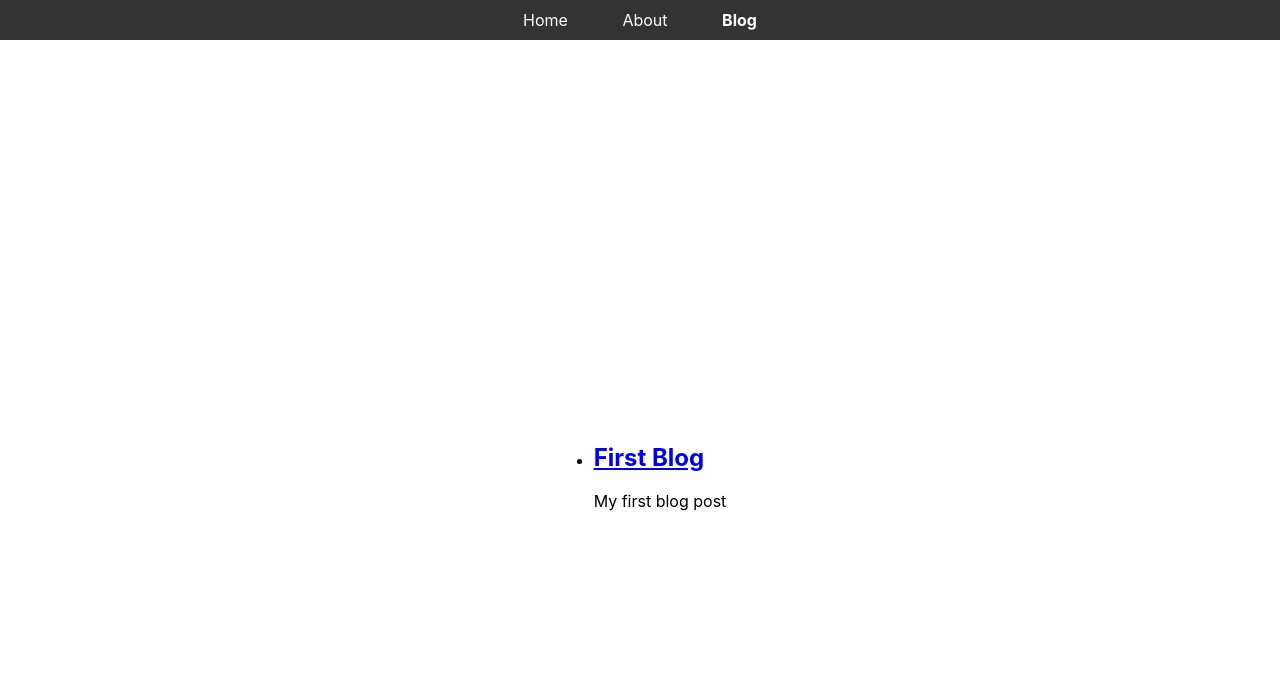
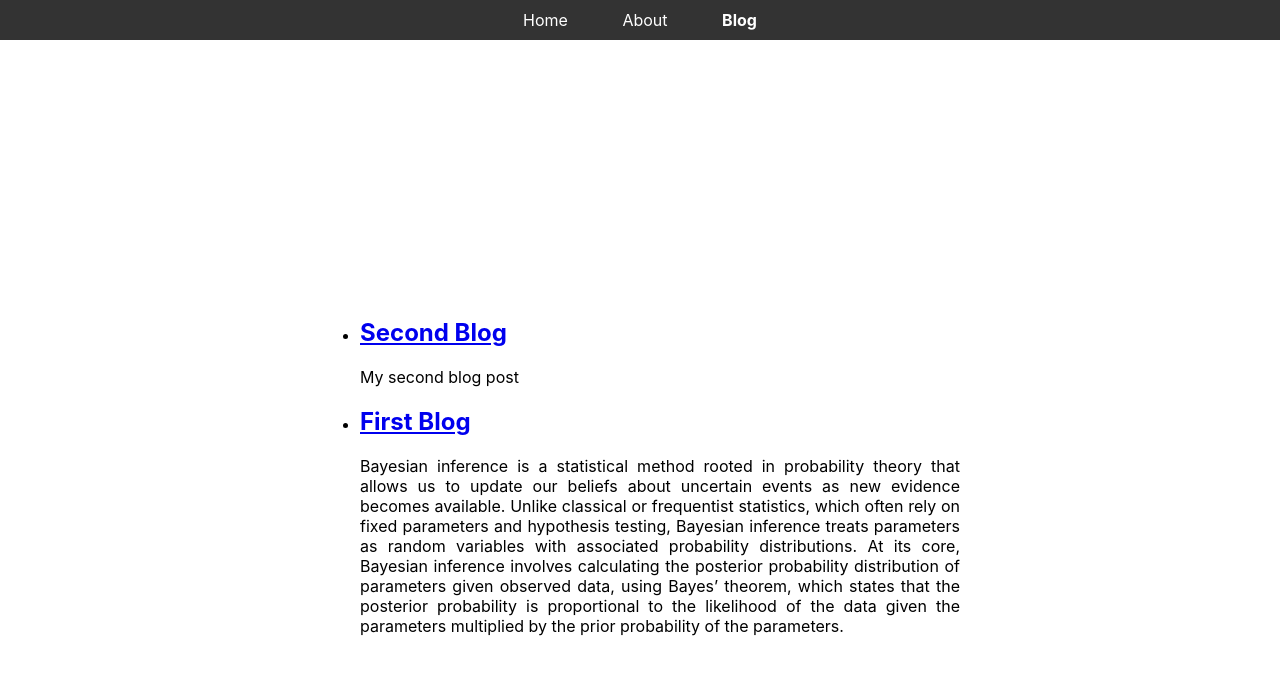
Before and after one commit to mark-hobbs/mark-hobbs.github.io, a Jekyll site: the page built from blog.html, in a window 1280 px wide. Shown: the top 675 px of the page. Built offline with Jekyll 4.4.1, drawn with Linux system fonts in a browser that asks for light colours.

Commit message:
Blog posts - column width 50% of screen width

```diff
--- /dev/null
+++ b/_posts/2024-03-03-first-blog.md
@@ -0,0 +1,12 @@
+---
+layout: post
+author: Mark Hobbs
+---
+
+Bayesian inference is a statistical method rooted in probability theory that allows us to update our beliefs about uncertain events as new evidence becomes available. Unlike classical or frequentist statistics, which often rely on fixed parameters and hypothesis testing, Bayesian inference treats parameters as random variables with associated probability distributions. At its core, Bayesian inference involves calculating the posterior probability distribution of parameters given observed data, using Bayes' theorem, which states that the posterior probability is proportional to the likelihood of the data given the parameters multiplied by the prior probability of the parameters.
+
+One of the key strengths of Bayesian inference is its ability to incorporate prior knowledge or beliefs into the analysis. This prior information can come from previous studies, expert opinion, or even subjective judgments. By combining prior knowledge with observed data, Bayesian inference provides a framework for making more informed and personalized decisions, particularly in situations with limited data or uncertainty.
+
+A central concept in Bayesian inference is the posterior distribution, which represents our updated beliefs about the parameters of interest after observing data. This distribution captures the uncertainty inherent in the estimation process, reflecting both the information contained in the data and the prior beliefs. The shape of the posterior distribution depends on the interplay between the likelihood function, which quantifies the compatibility between the observed data and the parameter values, and the prior distribution, which encodes our initial beliefs about the parameters.
+
+In practice, Bayesian inference often involves sampling from the posterior distribution using techniques such as Markov chain Monte Carlo (MCMC) or variational inference. These methods allow us to approximate the posterior distribution and obtain summaries such as point estimates, credible intervals, or posterior predictive distributions. Bayesian inference has applications across various fields, including machine learning, finance, biology, and epidemiology, where decision-making under uncertainty is common. Despite its computational challenges and the subjective nature of prior specification, Bayesian inference offers a powerful framework for reasoning with uncertainty and updating beliefs in light of new evidence.
--- a/_sass/base.scss
+++ b/_sass/base.scss
@@ -16,6 +16,8 @@ body {
 /* Apply styles to the body content */
 .content {
   margin-top: 50px; /* Adjust margin-top to accommodate the height of the navigation bar */
+  width: 50%; /* Occupy full width */
+  text-align: justify;
 }
 
 nav {
```
Also changed, not shown: _posts/2024-03-04-first-blog.md (deleted, +0 -6 lines), _posts/2024-03-04-second-blog.md (added, +8 -0 lines), 1 other file.
